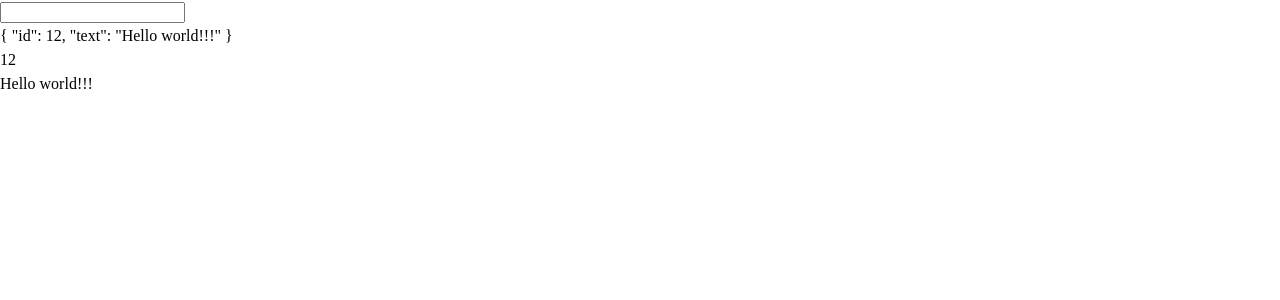
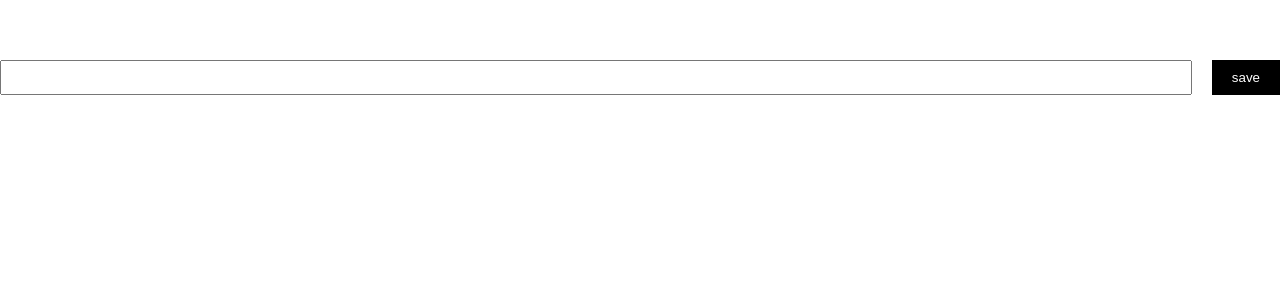
Before and after one commit to pavliukdmytro/type-builder, a Vue app: page / in a window 1280 px wide. Shown: the top 300 px of the page. Built offline with nearby package versions, Linux system fonts and the light colour scheme; the HTML template or start-up script is replaced by a standard one.

Commit message:
create todo list

```diff
--- a/src/app/App.vue
+++ b/src/app/App.vue
@@ -1,39 +1,63 @@
 <template>
   <div class="app">
-    <AppInput v-model="inputValue" @input="handlerInput" />
-    {{ inputValue }}
-    <div>
-      <AppItem :result="data" />
+    <div class="app-header">
+      <AppInput v-model="inputValue" @input="handlerInput" @keyup.enter="handlerSave" />
+      <button class="app-button" type="button" @click="handlerSave">save</button>
+    </div>
+    <div class="app-items">
+      <AppItem v-for="item in inputItems" :key="item.id" :result="item" @remove="handlerRemove" />
     </div>
   </div>
 </template>
 
 <script lang="ts" setup>
-import { ref, reactive } from 'vue';
+import { ref, Ref } from 'vue';
 
 import AppInput from './AppInput.vue';
 
 import AppItem from './AppItem';
 
+interface InputItems {
+  id: number;
+  text: string;
+}
+
 const inputValue = ref('');
-const inputItems = reactive([]);
-const data = {
-  id: 12,
-  text: 'Hello world!!!',
+const inputItems: Ref = ref([]);
+
+const handlerInput = (e: PointerEvent): void => {
+  const { value } = e.target as HTMLInputElement;
+  inputValue.value = value;
+};
+const handlerSave = (): void => {
+  inputItems.value.unshift({
+    id: Date.now(),
+    text: inputValue.value,
+  });
 };
 
-const handlerInput = (e: PointerEvent) => {
-  const { value } = e.target as HTMLInputElement;
-
-  // inputValue.value = value;
-  inputItems.push({
-    id: Date.now(),
-    text: value,
-  });
+const handlerRemove = (id: number): void => {
+  inputItems.value = inputItems.value.filter((el: InputItems): boolean => el.id !== id);
 };
 </script>
 
 <style lang="scss" scoped>
 .app {
+  margin-top: 60px;
+}
+.app-items {
+  display: grid;
+  grid-row-gap: 20px;
+}
+.app-button {
+  background-color: black;
+  color: #fff;
+  padding: 10px 20px;
+  margin-left: 20px;
+}
+.app-header {
+  display: flex;
+  align-items: stretch;
+  margin-bottom: 20px;
 }
 </style>
--- a/src/app/AppInput.vue
+++ b/src/app/AppInput.vue
@@ -1,6 +1,6 @@
 <template>
-  <div class="app">
-    <input type="text" />
+  <div class="app-input">
+    <input class="app-input__area" type="text" />
   </div>
 </template>
 
@@ -8,5 +8,11 @@
 
 <style lang="scss" scoped>
 .app-input {
+  flex-grow: 1;
+  &__area {
+    height: 100%;
+    width: 100%;
+    padding: 5px 15px;
+  }
 }
 </style>
--- a/src/app/AppItem.vue
+++ b/src/app/AppItem.vue
@@ -1,8 +1,8 @@
 <template>
-  <div>
-    {{ result }}
+  <div class="app-item">
     <div>{{ result.id }}</div>
     <div>{{ result.text }}</div>
+    <button class="app-item__button" @click="$emit('remove', result.id)">remove</button>
   </div>
 </template>
 
@@ -20,4 +20,16 @@ const props = defineProps<Props>();
 const result = reactive(props.result);
 </script>
 
-<style lang="scss" scoped></style>
+<style lang="scss" scoped>
+.app-item {
+  display: grid;
+  grid-template-columns: 150px 1fr auto;
+  align-items: center;
+  padding: 20px;
+  border: 1px solid black;
+  box-shadow: 10px 10px 10px rgba(0, 0, 0, 0.1);
+  &__button {
+    padding: 10px 20px;
+  }
+}
+</style>
--- a/src/index.ts
+++ b/src/index.ts
@@ -1,4 +1,5 @@
 import './vue-shim.d.ts';
+
 import './scss/main.scss';
 import { createApp } from 'vue';
 
```
Also changed, not shown: 4 other files (tests, documents, lock files or other folders).
